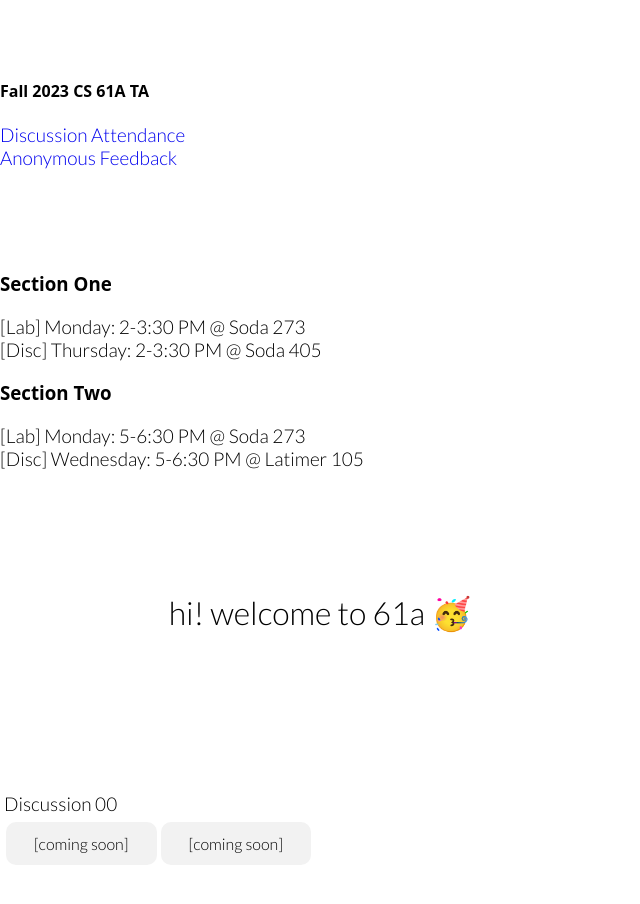
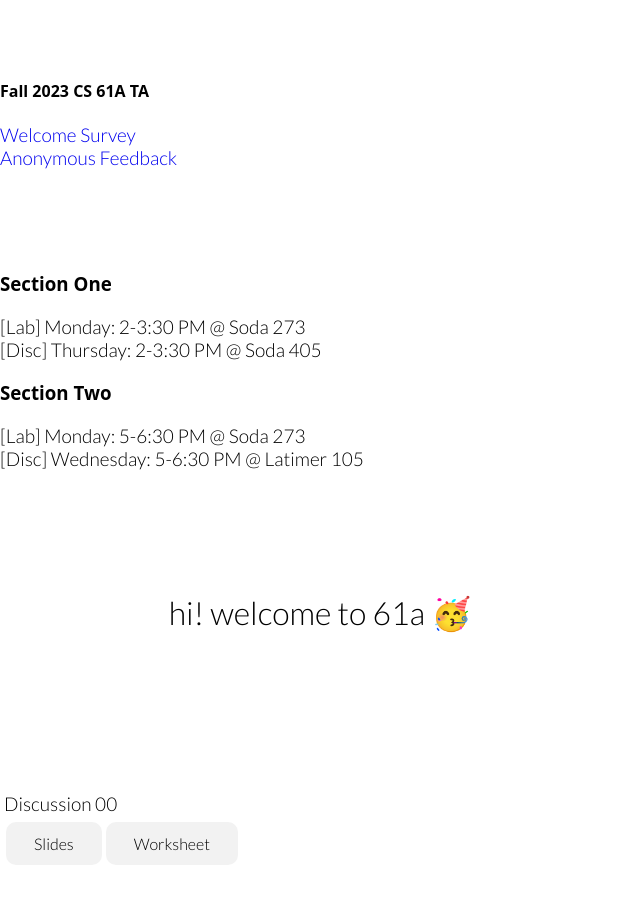
Before and after one commit to priya0004/teaching, a React (Create React App) app: page / in a window 1280 px wide. Shown: the part 240-1144 px from the top of the page, without its empty margins (0-640 px from the left). Built offline with nearby package versions, Linux system fonts and the light colour scheme.

Commit message:
disc00 content + welcome survey

```diff
--- a/src/content.js
+++ b/src/content.js
@@ -15,11 +15,8 @@ function content() {
                     <div id='links'>
                         <h4> Fall 2023 CS 61A TA </h4>
                         <p>
-                            {/* <a className='link' target='_blank' rel='noreferrer' href=''>
-                                Lab Attendance
-                            </a> <br /> */}
-                            <a className='link' target='_blank' rel='noreferrer' href='https://forms.gle/qL8pNBAX3Fv3icem9'>
-                                Discussion Attendance
+                            <a className='link' target='_blank' rel='noreferrer' href='https://forms.gle/Qi7Bh2bHtVVgCPdv6'>
+                                Welcome Survey
                             </a> <br />
                             <a className='link' target='_blank' rel='noreferrer' href='https://forms.gle/1ooPWtGYacox3uS57'>
                                 Anonymous Feedback
@@ -53,11 +50,11 @@ function content() {
                         <div className='disc-row'>
                             <div className='ind-disc-container'>
                                 <p> Discussion 00 </p>
-                                <a className='button' target='_blank' rel='noreferrer noopener' href=''>
-                                    [coming soon]
+                                <a className='button' target='_blank' rel='noreferrer noopener' href='https://docs.google.com/presentation/d/1ZDzKBAi6ZZJzwxelq-ugCO1n6zB0whUVbmq-PHkW_JY/edit?usp=sharing'>
+                                    Slides
                                 </a>
-                                <a className='button' target='_blank' rel='noreferrer noopener' href=''>
-                                    [coming soon]
+                                <a className='button' target='_blank' rel='noreferrer noopener' href='https://cs61a.org/disc/disc00/'>
+                                    Worksheet
                                 </a>
                             </div>
 
```
